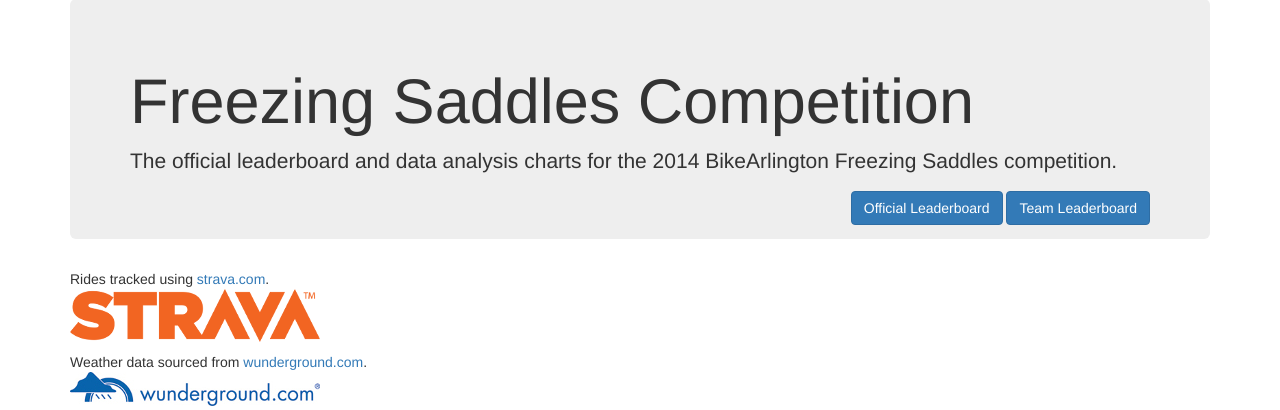
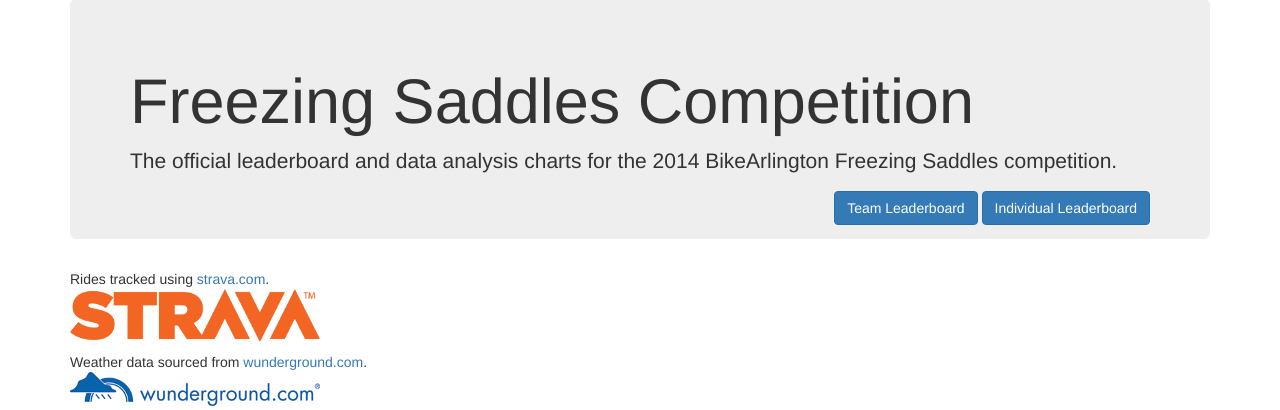
Before and after one commit to freezingsaddles/freezing-web, a Flask app: page / in a window 1280 px wide. Shown: the part 41-451 px from the top of the page. Run offline with Flask 2, Linux system fonts and the light colour scheme; parts of the project's set-up code (start-up, migrations or seed data) failed here and were passed over; some libraries are stand-ins or nearby versions.

Commit message:
Fixed leaderboard links

```diff
--- a/bafs/templates/index.html
+++ b/bafs/templates/index.html
@@ -8,8 +8,8 @@
 				The official leaderboard and data analysis charts for the 2014 BikeArlington Freezing Saddles competition.
 			</p>
 			<div class="pull-right">
-				<a class="btn btn-primary" href="http://www.cs.umd.edu/~ronwalf/2013/freezing-saddles/">Official Leaderboard</a>
-				<a class="btn btn-primary" href="/leaderboard">Team Leaderboard</a>
+				<a class="btn btn-primary" href="/leaderboard/team">Team Leaderboard</a>
+				<a class="btn btn-primary" href="/leaderboard/individual">Individual Leaderboard</a>
 			</div>
 		</div>
 	</div>
```
